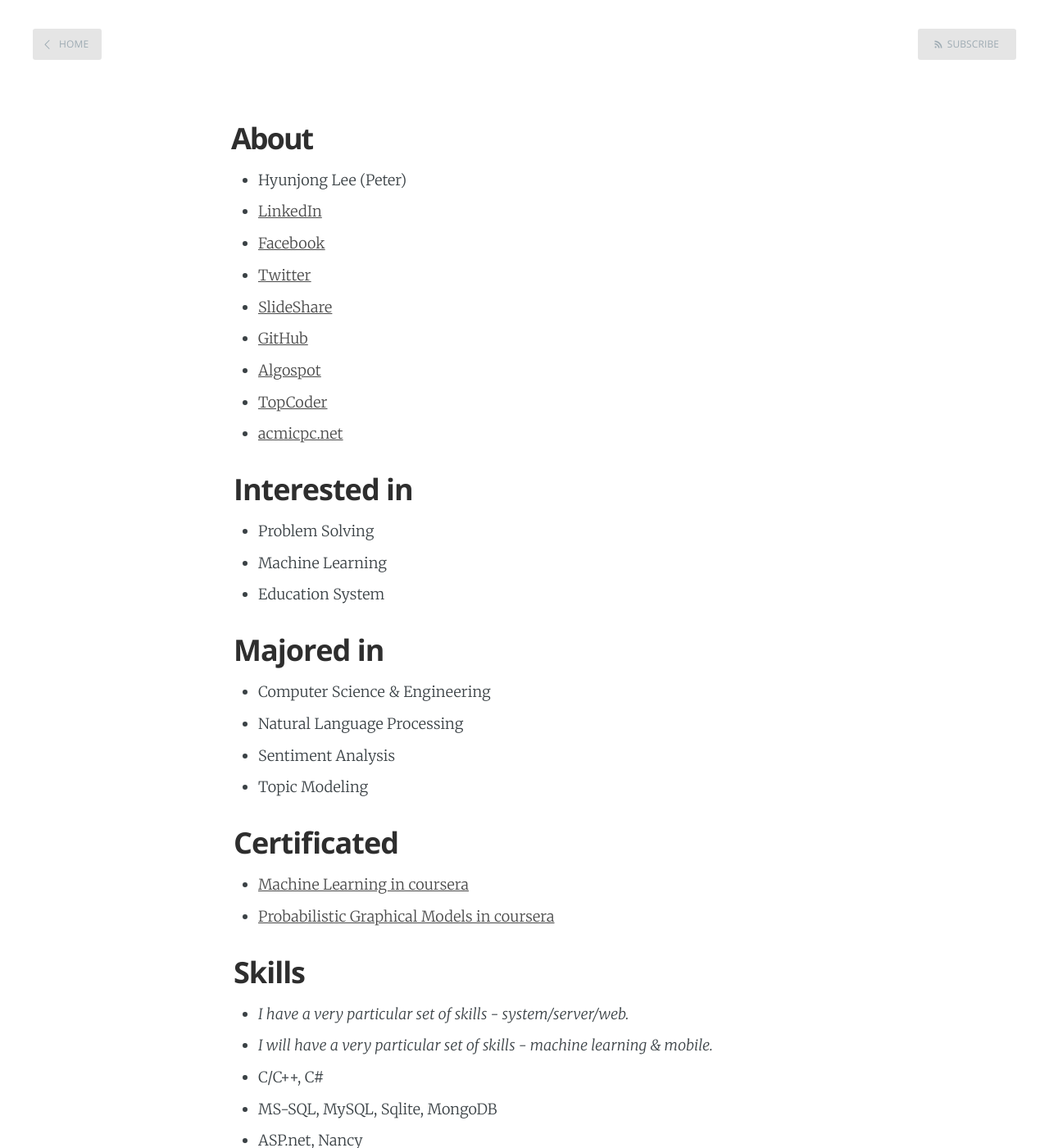
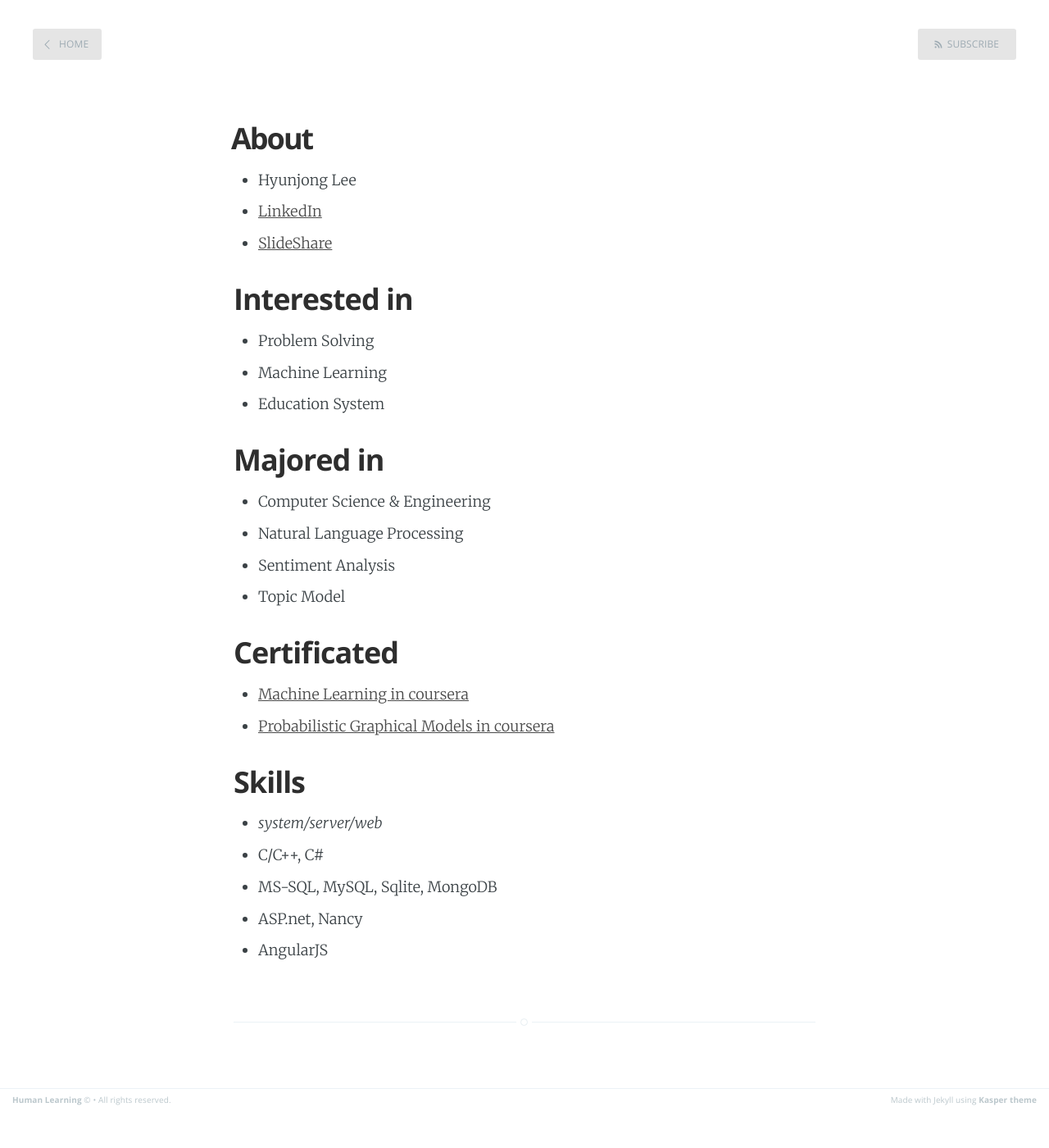
Before and after one commit to hyunjong-lee/hyunjong-lee-prev.github.io, a Jekyll site: the page built from about.markdown, in a window 1280 px wide and 1400 px high. Shown: the whole window at 82% size. Built offline with Jekyll 4.4.1, drawn with Linux system fonts in a browser that asks for light colours.

Commit message:
Fix kramark versioin & change profile

```diff
--- a/Gemfile
+++ b/Gemfile
@@ -1,6 +1,6 @@
 source "http://production.cf.rubygems.org/"
 
-gem "kramdown", "~> 1.5.0"
+gem "kramdown", "~> 1.3.1"
 gem "rake", "~> 10.1.1"
 gem "github-pages", "~> 15"
 gem 'ruby-oembed', '~> 0.8.9'
--- a/about.markdown
+++ b/about.markdown
@@ -3,15 +3,9 @@
 title: About
 ---
 
-* Hyunjong Lee (Peter)
+* Hyunjong Lee
 * [LinkedIn]
-* [Facebook]
-* [Twitter]
 * [SlideShare]
-* [GitHub]
-* [Algospot]
-* [TopCoder]
-* [acmicpc.net]
 
 
 ## Interested in
@@ -26,7 +20,7 @@
 * Computer Science & Engineering
 * Natural Language Processing
 * Sentiment Analysis
-* Topic Modeling
+* Topic Model
 
 
 ## Certificated
@@ -37,8 +31,7 @@
 
 ## Skills
 
-* *I have a very particular set of skills - system/server/web.*
-* *I will have a very particular set of skills - machine learning & mobile.*
+* *system/server/web*
 * C/C++, C#
 * MS-SQL, MySQL, Sqlite, MongoDB
 * ASP.net, Nancy
```
